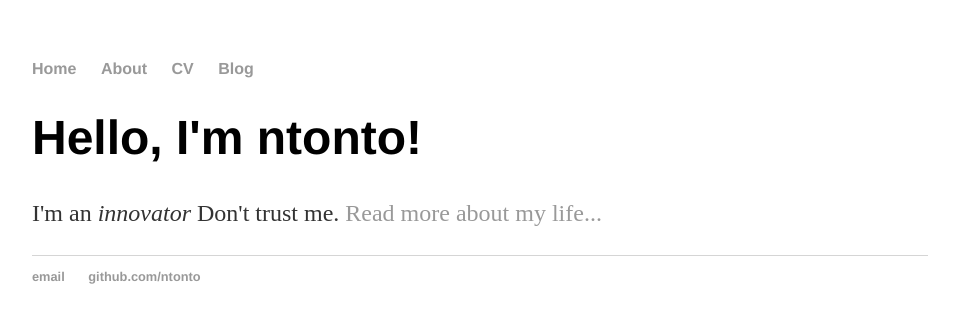
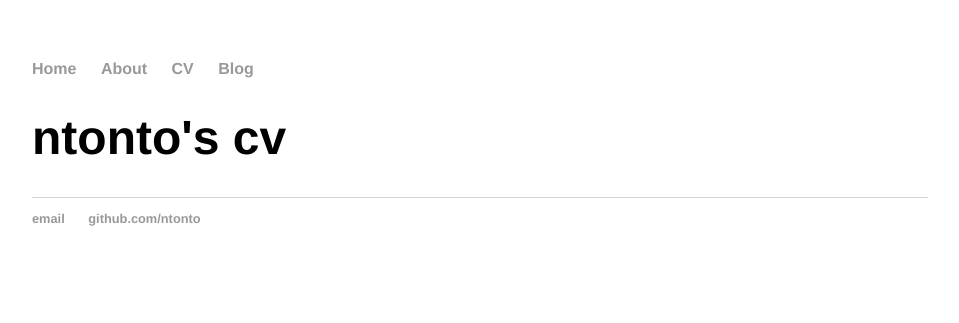
Before and after one commit to ntonto/ntonto.github.io, a Jekyll site: the page built from cv/index.html, in a window 1280 px wide. Shown: the top 323 px of the page, without its empty margins (160-1119 px from the left). Built offline with Jekyll 4.4.1, drawn with Linux system fonts in a browser that asks for light colours.

Commit message:
Update index.html

```diff
--- a/cv/index.html
+++ b/cv/index.html
@@ -1,8 +1,7 @@
 ---
 layout: default
-title: ntonto, cv
+title: ntonto's cv
 ---
-    		<div class="blurb">
-        		<h1>Hello, I'm ntonto!</h1>
-				<p>I'm an <em>innovator</em> Don't trust me. <a href="/about">Read more about my life...</a></p>
-</div><!-- /.blurb -->
+	<h1>{{ page.title }}</h1>
+
+	</ul>
```
